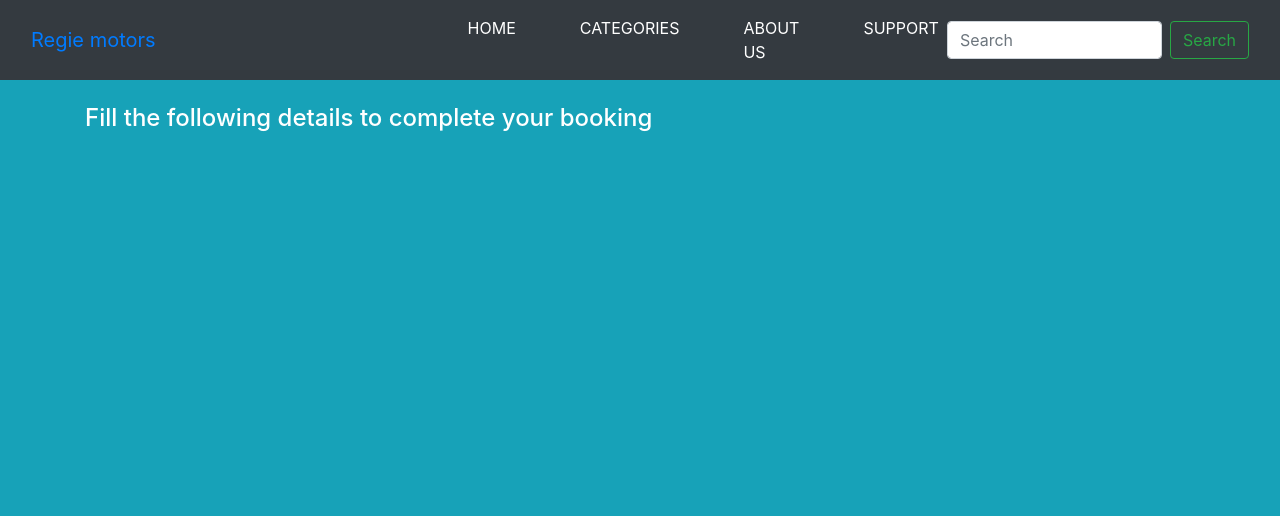
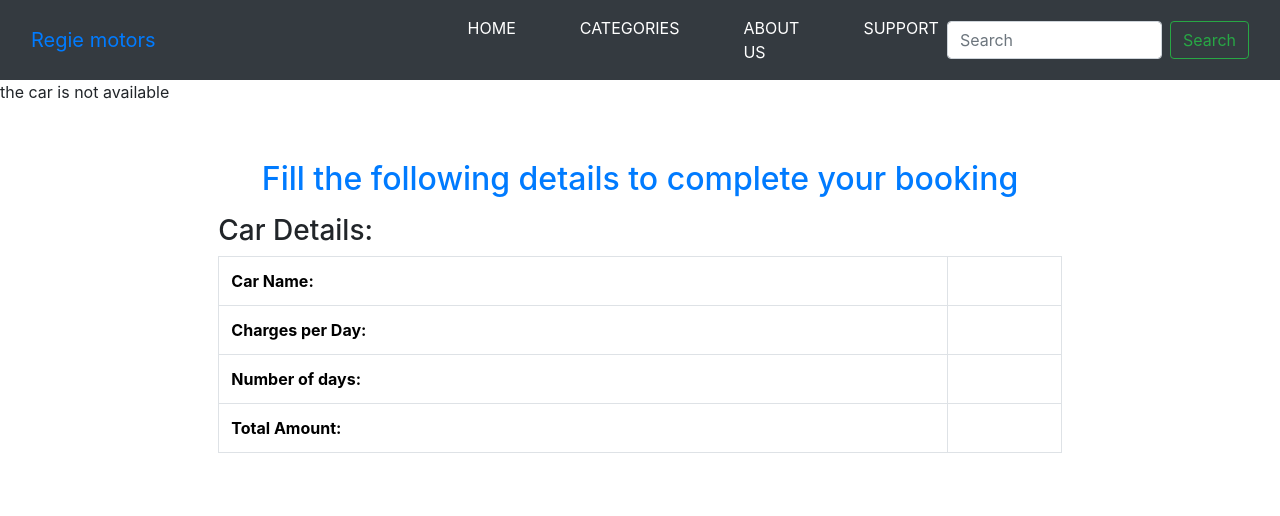
Before and after one commit to Icey-Python/carHIRRE, a PHP site: page /book.php in a window 1280 px wide. Shown: the top 516 px of the page. Run offline with PHP 8.4, Linux system fonts and the light colour scheme; data that the repository does not hold is empty.

Commit message:
Fixed: conflicting issue

```diff
--- a/book.php
+++ b/book.php
@@ -1,5 +1,21 @@
 <?php
 include 'header.php';
+require "config.php";
+if(isset($_GET['id'])){
+$id =$_GET['id'];
+$sql= "SELECT * FROM cars WHERE id= $id";
+$result= mysqli_query($con,$sql);
+$row = mysqli_fetch_array($result);
+$carName = $row['CarName'];
+$carPrice = $row['carPrice'];
+$NoDays= '?';
+$total= $carPrice*$NoDays;
+$cimage= $row['carImage'];
+}
+else{
+  echo'the car is not available';
+}
+
 ?>
 
 
@@ -15,11 +31,34 @@ include 'header.php';
 <link rel="stylesheet" href="book.css">
     <title>car rental management system</title>
   </head>
-  <body class="bg-info text-white">
-    <div class="container mt-4">
-      <h4> Fill the following details to complete your booking</h4>
+  <body>
 
+<div clas="container">
+  <div class="row justify-content-center">
+    <div class="col-md-8 my-5">
+      <h2 class="text-center p-2 text-primary">Fill the following details to complete your booking</h2>
+    <h3>Car Details:</h3>
+    <table class="table table-bordered p-3" width= "500px">
+      <tr>
+        <th>Car Name:</th>
+          <td><?php echo $carName ?></td>
+      </tr>
+      <tr>
+        <th>Charges per Day:</th>
+          <td><?php '.$carPrice.' ?></td>
+      </tr>
+      <tr>
+        <th>Number of days:</th>
+          <td><?php '.$NoDays.' ?></td>
+      </tr>
+      <tr>
+        <th>Total Amount:</th>
+          <td><?php '.$total.' ?></td>
+      </tr>
+
+    </table>
     </div>
-
+  </div>
+</div>
   </body>
 </html>
```
